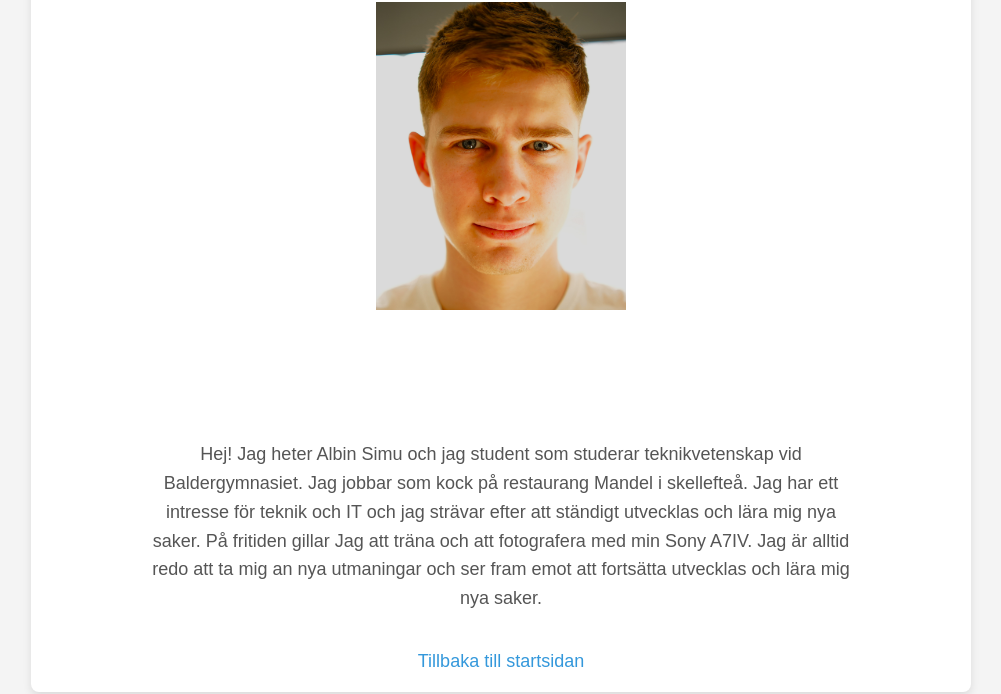
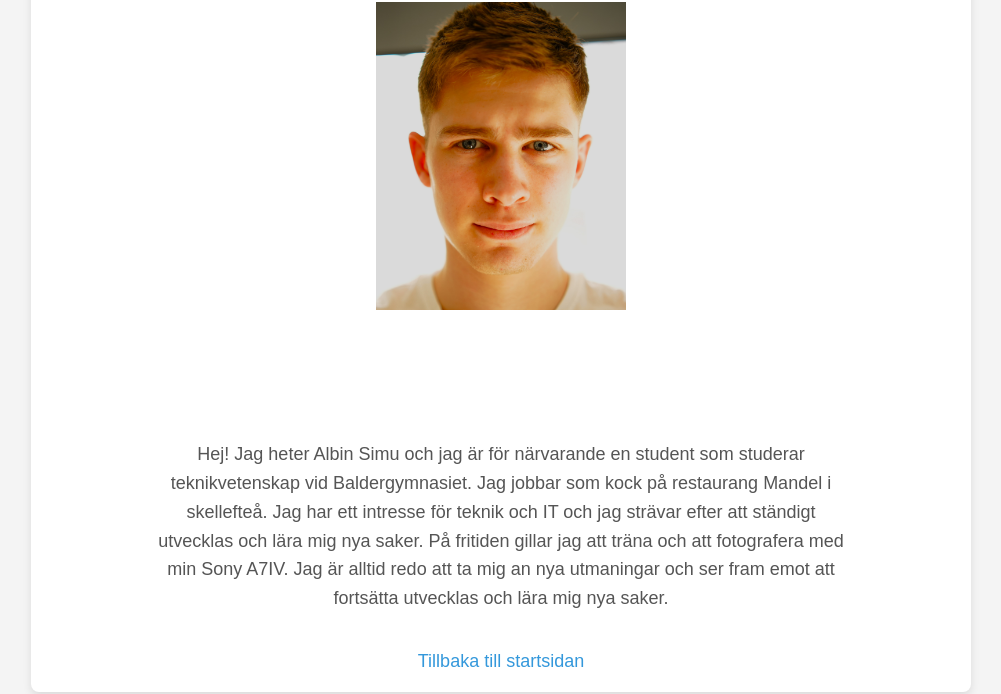
Before and after one commit to Albintratt/Sida, a plain HTML site: page aboutme.html in a window 1280 px wide. Shown: the part 106-800 px from the top of the page, without its empty margins (139-1140 px from the left). Drawn offline with Linux system fonts and the light colour scheme.

Commit message:
Update aboutme.html

```diff
--- a/aboutme.html
+++ b/aboutme.html
@@ -81,8 +81,8 @@
             <img src="migEditLjus.JPG" alt="Albin Simu">
         </div>
         <p>
-            Hej! Jag heter Albin Simu och jag student som studerar teknikvetenskap vid Baldergymnasiet. Jag jobbar som kock på restaurang Mandel i skellefteå.
-            Jag har ett intresse för teknik och IT och jag strävar efter att ständigt utvecklas och lära mig nya saker. På fritiden gillar Jag att träna och att
+            Hej! Jag heter Albin Simu och jag är för närvarande en student som studerar teknikvetenskap vid Baldergymnasiet. Jag jobbar som kock på restaurang Mandel i skellefteå.
+            Jag har ett intresse för teknik och IT och jag strävar efter att ständigt utvecklas och lära mig nya saker. På fritiden gillar jag att träna och att
             fotografera med min Sony A7IV. Jag är alltid redo att ta mig an nya utmaningar och ser fram emot att fortsätta utvecklas och lära mig nya saker.
         </p>
         <a href="index.html">Tillbaka till startsidan</a>
```
